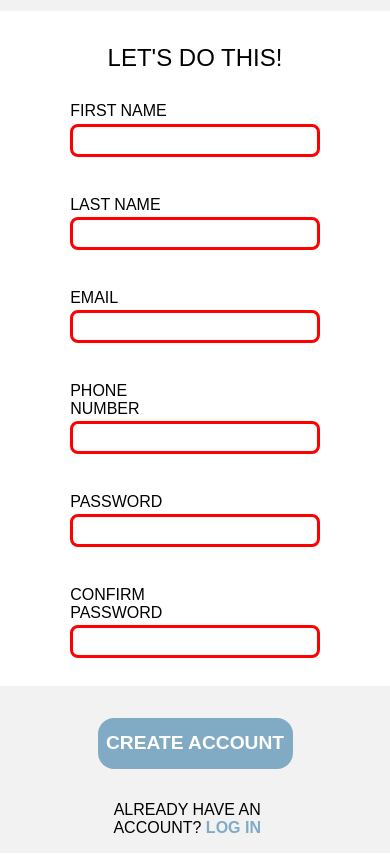
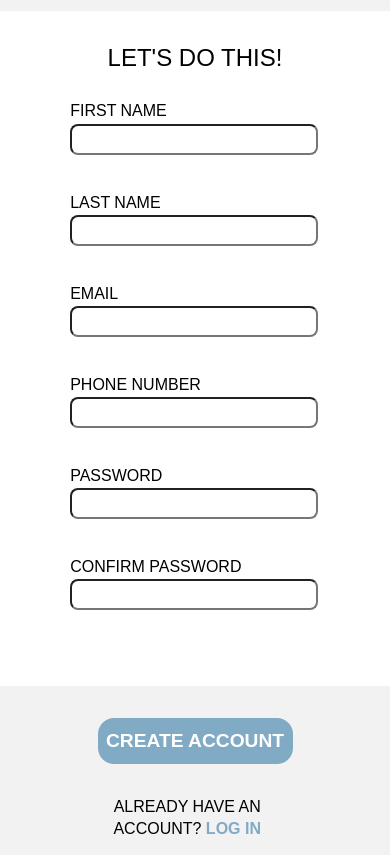
Before and after one commit to KienHongNguyen/SignUpForm, a plain HTML site: page index.html in a window 390 px wide. Shown: the part 510-1365 px from the top of the page. Drawn offline with Linux system fonts and the light colour scheme.

Commit message:
fixed bugs

```diff
--- a/index.html
+++ b/index.html
@@ -8,7 +8,7 @@
 </head>
 <body>
     <section class="leftSection">
-        <img id="LeafImg" src="/Image/Blossom.jpg">
+        <img id="LeafImg" src="Image/Blossom.jpg">
 
         <div class="overlay">
             <div class="content">
--- a/style.css
+++ b/style.css
@@ -337,7 +337,7 @@ body {
     font-size: 1rem;
     margin-bottom: 0.2rem;
     margin-left: 18vw;
-    width: 30vw;
+    width: 60vw;
     font-weight: 100;
 }
 .inputSection input {
@@ -347,15 +347,13 @@ body {
     margin-left: 18vw;
     padding-left: .5rem;
     border-radius: 0.5rem;
-    border: solid red;
+}
+.inputSection input:focus {
+    border: 0.3rem solid #81ABC5;
 }
 .inputSection input:invalid {
     border: 0.3rem solid red;
 }
-.inputSection input:focus {
-    border: 0.3rem solid #81ABC5;
-}
-
 
 
 
@@ -388,6 +386,7 @@ body {
     margin-left: 18vw;
     margin-top: 2rem;
     text-wrap: balance;
+    line-height: 2.5vh;
 }
 .bottomRight a {
     font-weight: 600;
```
